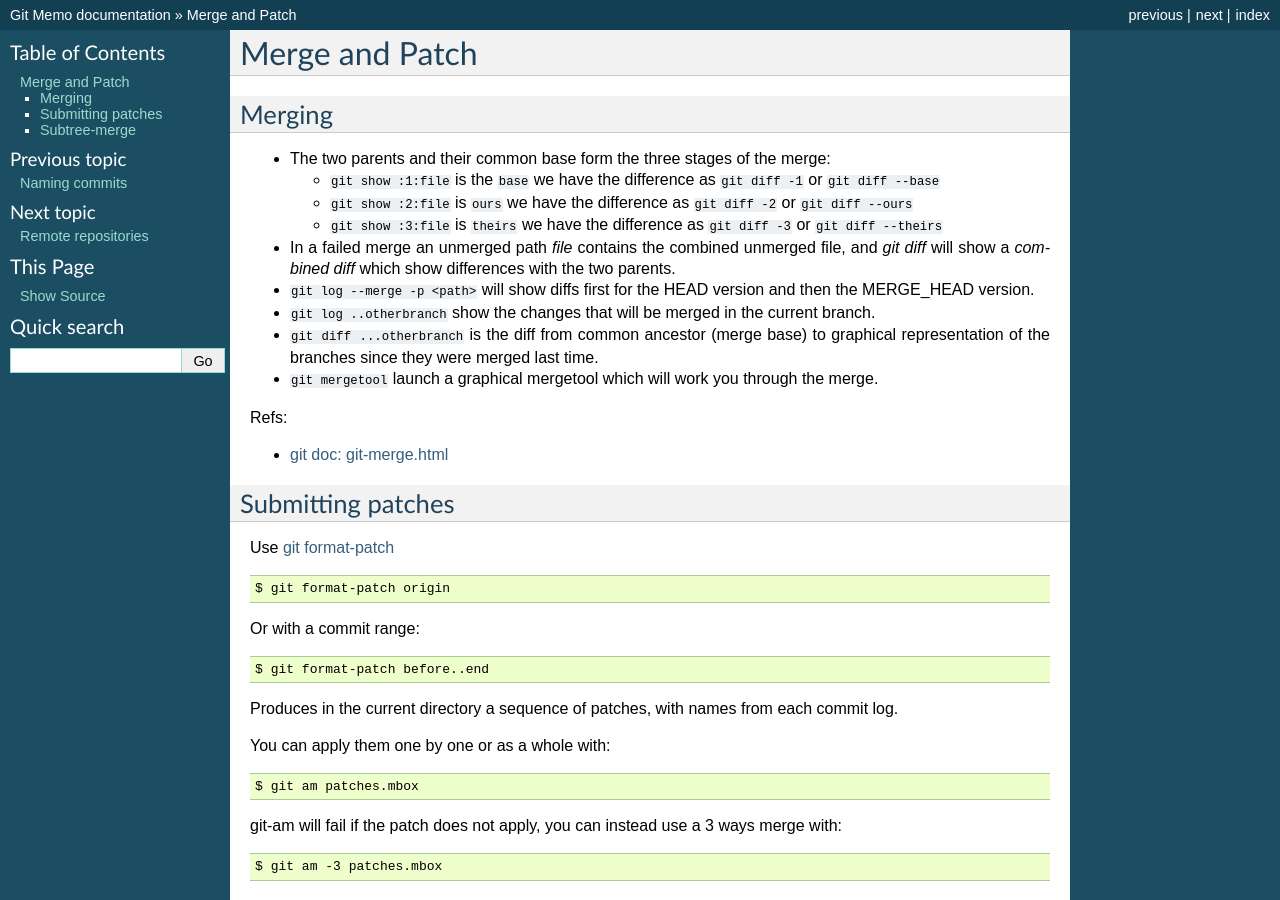
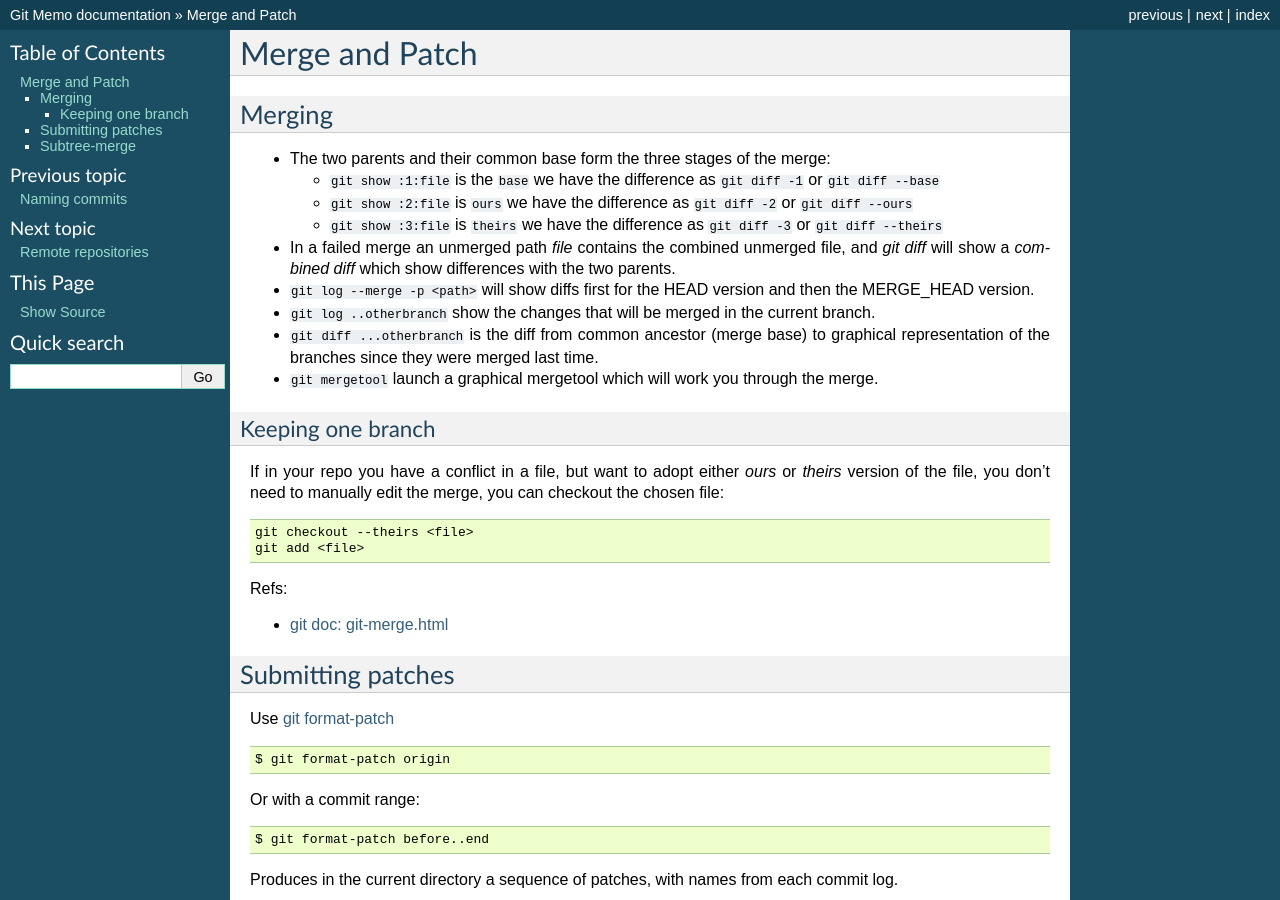
Before and after one commit to marczz/git-memo, a Sphinx documentation site: the page built from source/merge.rst, in a window 1280 px wide and 900 px high. Built offline with Sphinx 7.4.7, drawn with Linux system fonts in a browser that asks for light colours; the version number could not be read and is left out.

Commit message:
source/merge.rst: added "keeping one branch"

```diff
--- a/source/merge.rst
+++ b/source/merge.rst
@@ -32,6 +32,16 @@ Merging
    base) to graphical representation of the branches since they were merged last time.
 
 -   ``git mergetool`` launch a graphical mergetool which will work you through the merge.
+
+Keeping one branch
+~~~~~~~~~~~~~~~~~~
+
+If in your repo you have a conflict in a file, but want to adopt either *ours*
+or *theirs* version of the file, you don't need to manually edit the
+merge, you can checkout the chosen file::
+
+  git checkout --theirs <file>
+  git add <file>
 
 
 Refs:
```
